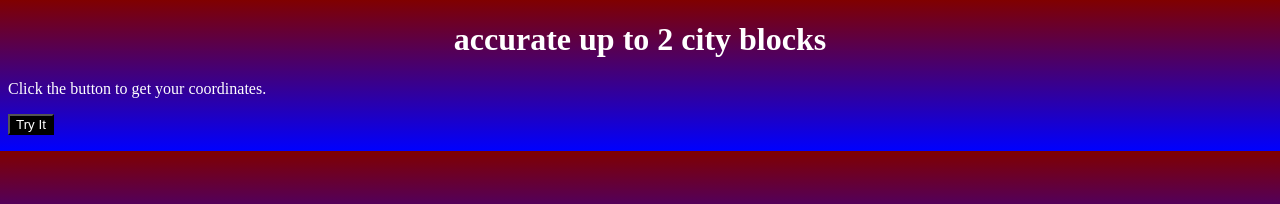
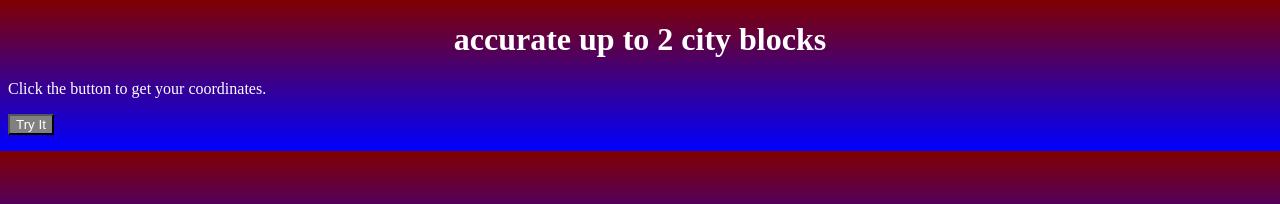
Before and after one commit to beginner-webiste-devolopment-society/T.R.S, a plain HTML site: page site/index.html in a window 1280 px wide. In both pictures the pointer is over the button "Try It". Shown: the top 204 px of the page. Drawn offline with Linux system fonts and the light colour scheme.

Commit message:
added button:hover system

```diff
--- a/site/css/index.css
+++ b/site/css/index.css
@@ -7,3 +7,7 @@ body {
 button {
 background-color: black;
 }
+button:hover {
+  cursor: crosshair;
+  background-color:grey;
+}
```
